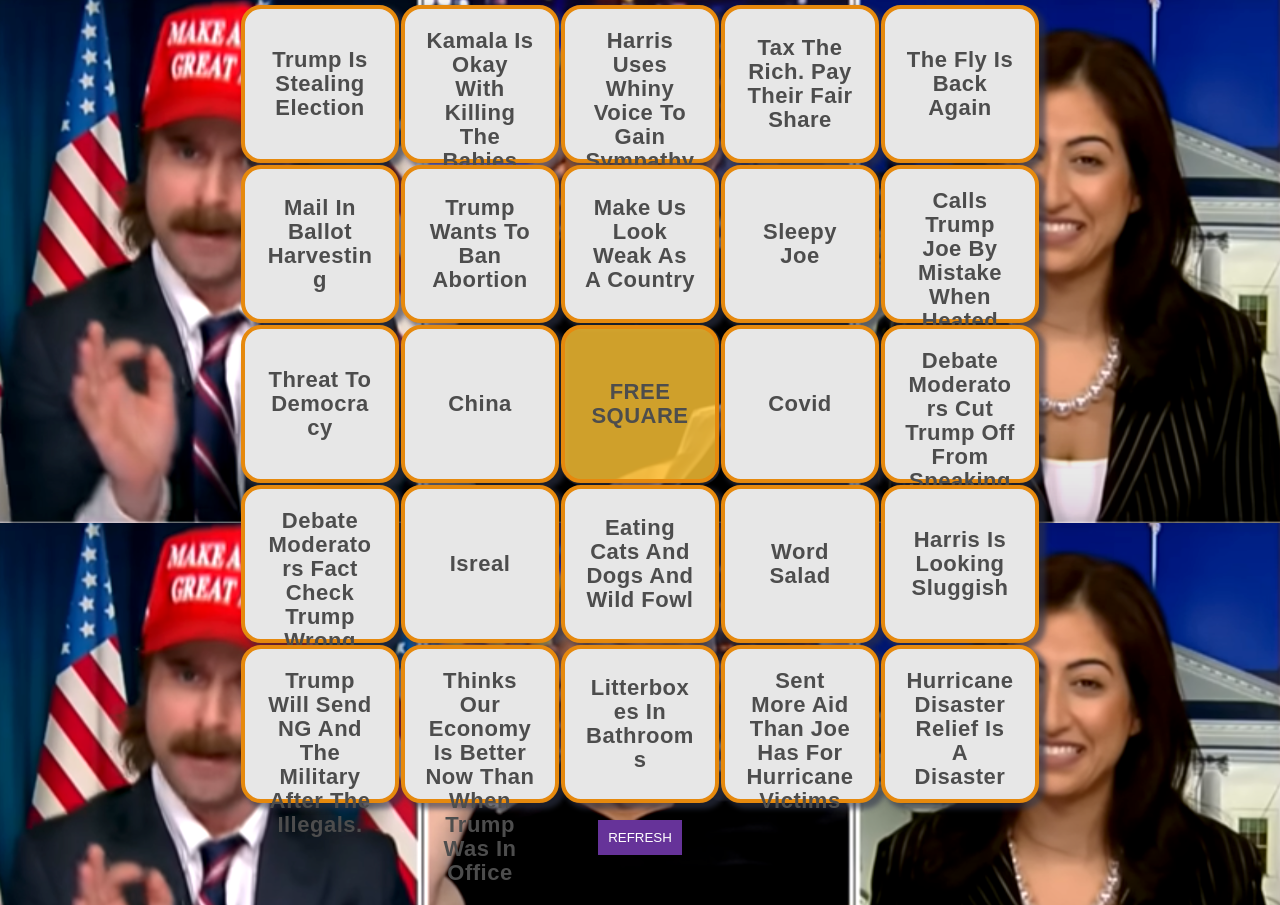
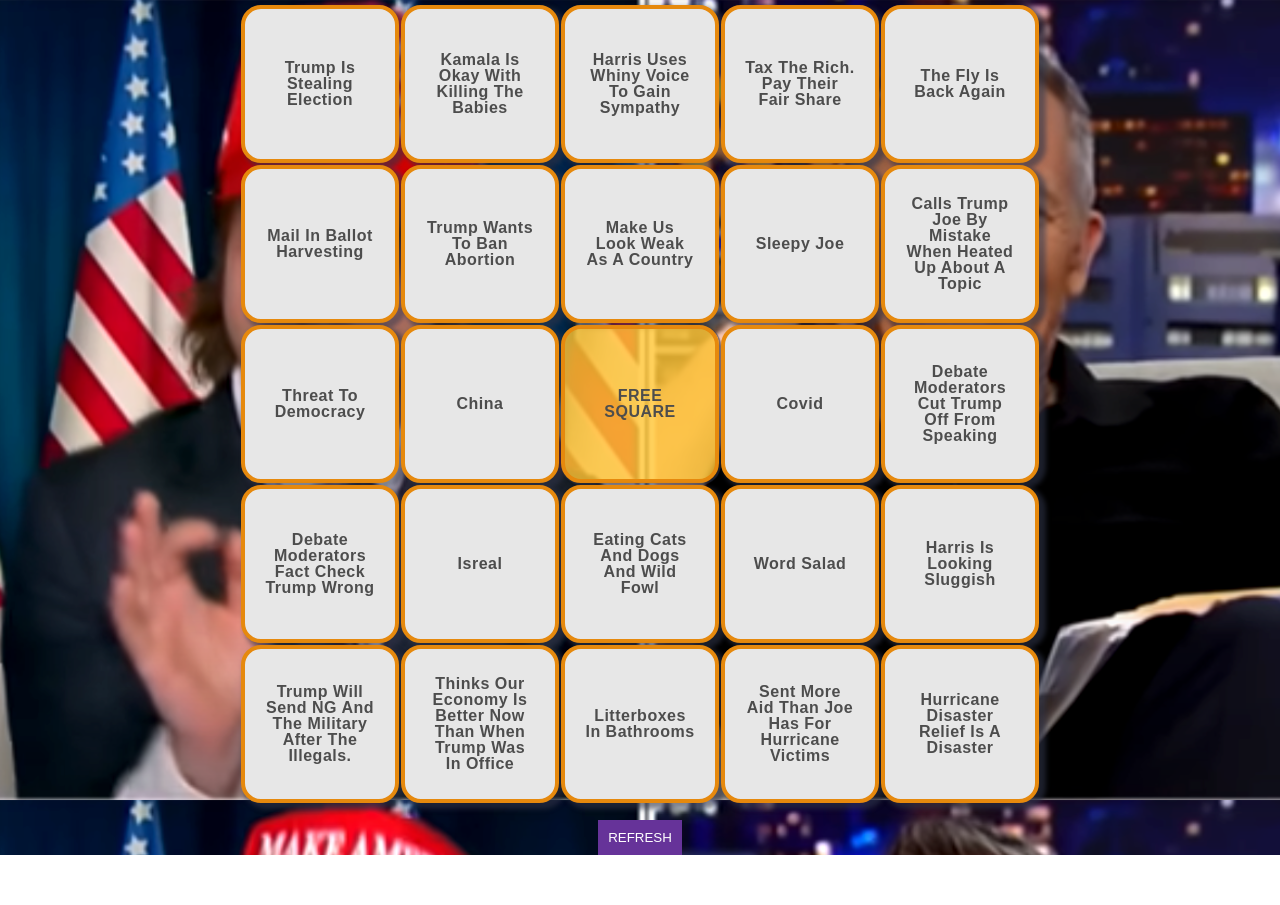
Before and after one commit to wedwu/DEBATE, an Angular app: page / in a window 1280 px wide. After the commit the page ends 855 px from the top, so only its background shows below. Built offline with nearby package versions, Linux system fonts and the light colour scheme.

Commit message:
style changes

```diff
--- a/src/app/app.component.scss
+++ b/src/app/app.component.scss
@@ -52,7 +52,8 @@
       justify-content: center;
       font-family: "arial-black" !important;
       padding: 0;
-      font-size: 22px;
+      font-size: 16px;
+      line-height: 16px;
       margin: 5px auto -3px auto;
       text-align: center;
       cursor: pointer;
--- a/src/styles.scss
+++ b/src/styles.scss
@@ -4,5 +4,5 @@ html, body { height: 100%; }
 body { margin: 0; font-family: Roboto, "Helvetica Neue", sans-serif; }
 .Bunghole-Bingo {
 	background: url(../public/ERECTION.png);
-	background-size: contain;
+	background-size: cover;
 }
```
